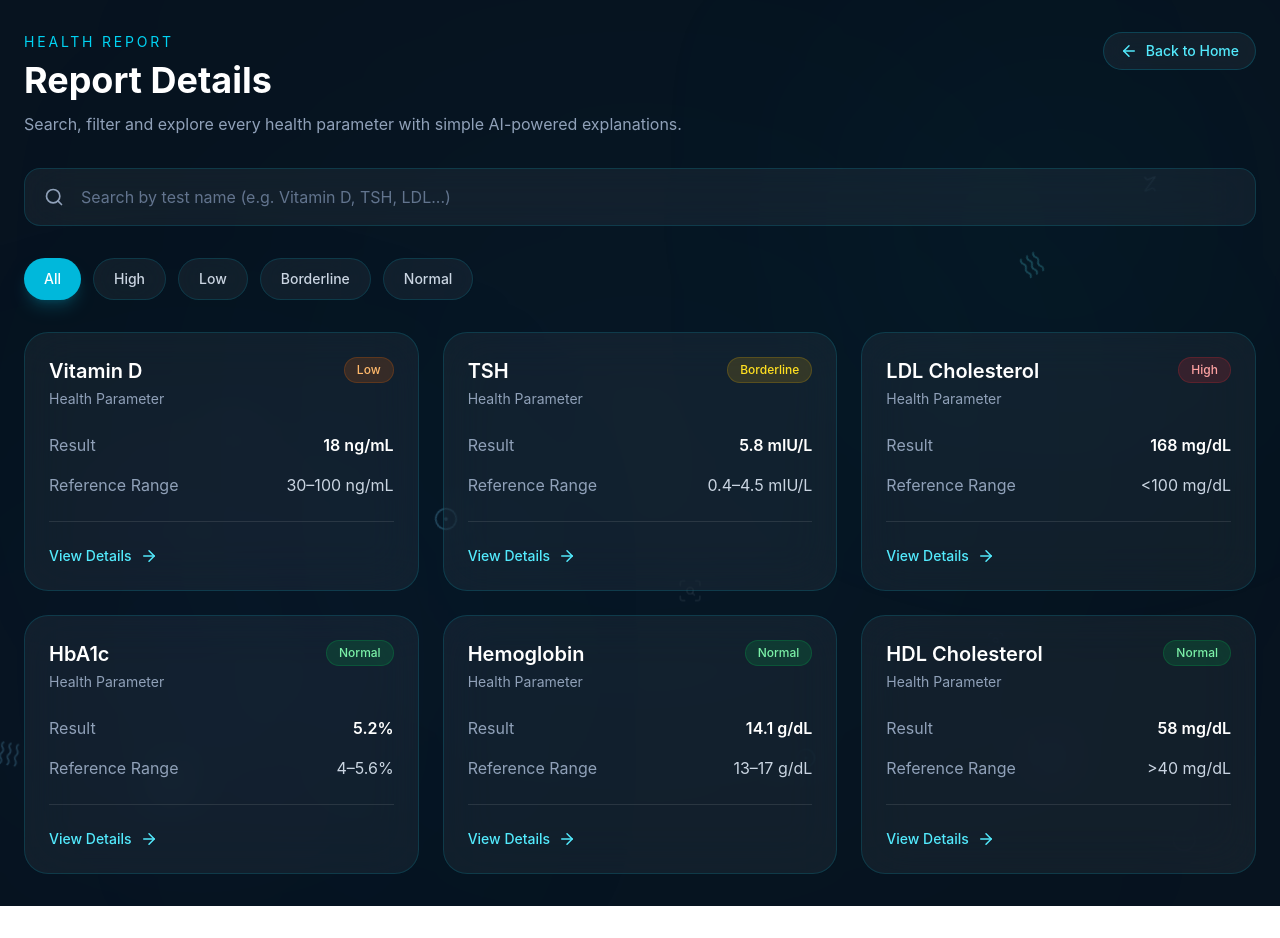
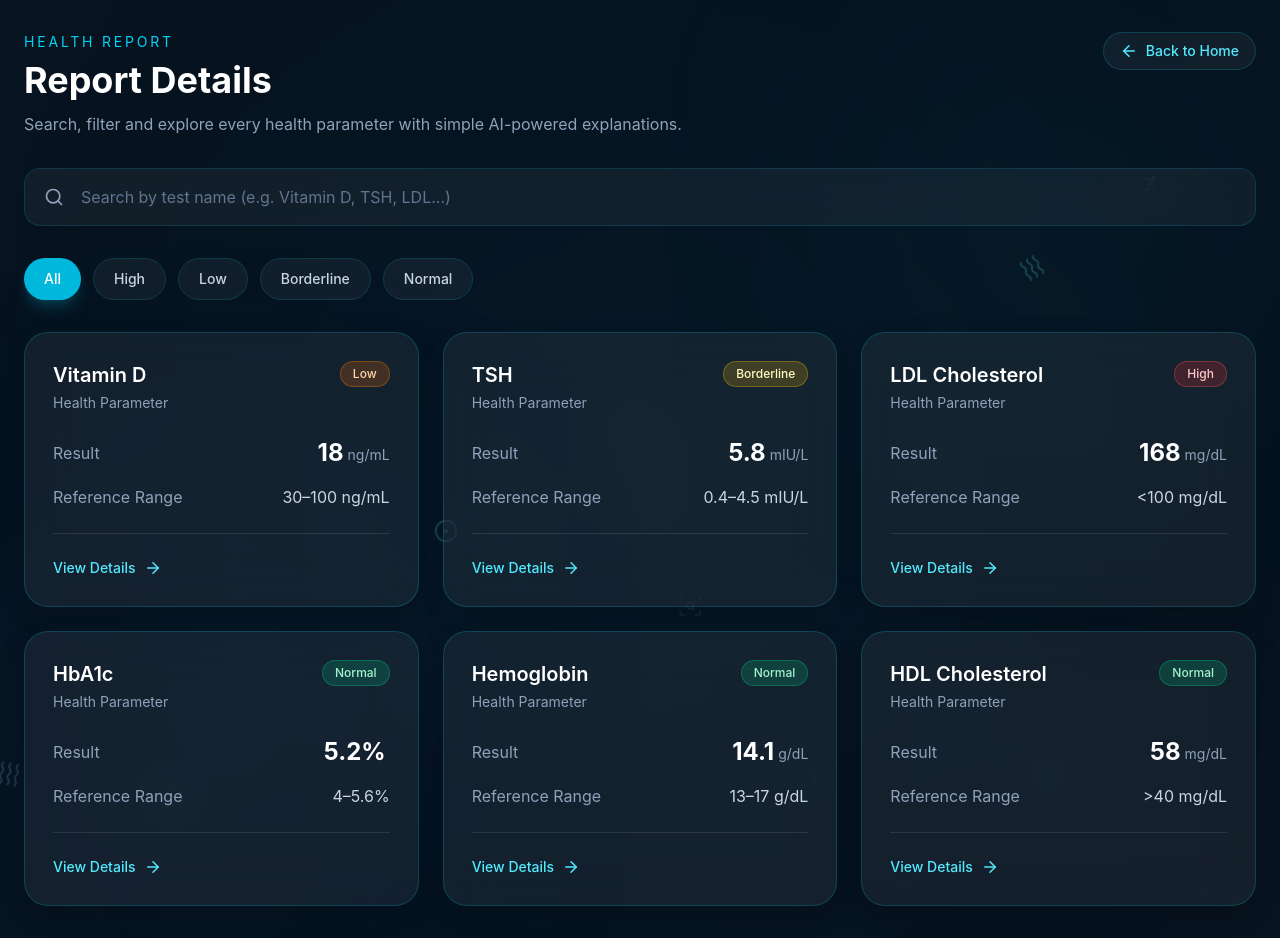
Before and after one commit to techieshruti/health-companion-ai, a React (Vite) app: page /report-details in a window 1280 px wide. Before the commit the page ends 906 px from the top, so only its background shows below. Built offline with nearby package versions, Linux system fonts and the light colour scheme.

Commit message:
add TestModal section in report details page

```diff
--- a/src/components/report/TestCard.jsx
+++ b/src/components/report/TestCard.jsx
@@ -2,48 +2,48 @@ import { ArrowRight } from "lucide-react";
 
 const statusStyles = {
   High: {
-    badge: "bg-red-500/15 text-red-300 border-red-500/20",
+    badge: "bg-red-500/20 border border-red-400/30 text-red-200",
   },
   Low: {
-    badge: "bg-orange-500/15 text-orange-300 border-orange-500/20",
+    badge: "bg-orange-500/20 border border-orange-400/30 text-orange-200",
   },
   Borderline: {
-    badge: "bg-yellow-500/15 text-yellow-300 border-yellow-500/20",
+    badge: "bg-yellow-500/20 border border-yellow-400/30 text-yellow-100",
   },
   Normal: {
-    badge: "bg-green-500/15 text-green-300 border-green-500/20",
+    badge: "bg-emerald-500/20 border border-emerald-400/30 text-emerald-200",
   },
 };
 
 function TestCard({ test, onViewDetails }) {
   const style = statusStyles[test.status] || statusStyles.Normal;
+  const [number, unit] = test.value.split(" ");
 
   return (
     <div
       className="
+group
 rounded-3xl
 border
-        border-cyan-400/15
-        bg-white/5
+border-cyan-400/20
+bg-white/[0.06]
 backdrop-blur-xl
-        p-6
+p-7
+shadow-[0_8px_24px_rgba(0,0,0,0.18)]
 transition-all
 duration-300
 hover:-translate-y-[2px]
-        hover:border-cyan-400/30
-        hover:shadow-[0_0_25px_rgba(34,211,238,0.12)]
+hover:border-cyan-400/40
+hover:bg-white/[0.08]
+hover:shadow-[0_12px_30px_rgba(34,211,238,0.10)]
 "
     >
       {/* Header */}
       <div className="flex items-start justify-between gap-4">
         <div>
-          <h3 className="text-xl font-semibold text-white">
-            {test.name}
-          </h3>
+          <h3 className="text-xl font-semibold text-white">{test.name}</h3>
 
-          <p className="mt-1 text-sm text-slate-400">
-            Health Parameter
-          </p>
+          <p className="mt-1 text-sm text-slate-400">Health Parameter</p>
         </div>
 
         <span
@@ -63,27 +63,21 @@ function TestCard({ test, onViewDetails }) {
 
       {/* Values */}
       <div className="mt-6 space-y-4">
+        <div className="flex items-center justify-between">
+          <span className="text-slate-400">Result</span>
 
-        <div className="flex items-center justify-between">
-          <span className="text-slate-400">
-            Result
-          </span>
+          <div className="flex items-end gap-1">
+            <span className="text-2xl font-bold text-white">{number}</span>
 
-          <span className="font-semibold text-white">
-            {test.value}
-          </span>
+            <span className="pb-1 text-sm text-slate-400">{unit}</span>
+          </div>
         </div>
 
         <div className="flex items-center justify-between">
-          <span className="text-slate-400">
-            Reference Range
-          </span>
+          <span className="text-slate-400">Reference Range</span>
 
-          <span className="text-slate-300">
-            {test.range}
-          </span>
+          <span className="text-slate-300">{test.range}</span>
         </div>
-
       </div>
 
       {/* Divider */}
@@ -91,24 +85,27 @@ function TestCard({ test, onViewDetails }) {
 
       {/* Button */}
       <button
-        onClick={() => onViewDetails(test)}
         className="
+    group
     flex
     items-center
     gap-2
     text-sm
     font-medium
+    text-cyan-300
     cursor-pointer
-          text-cyan-300
     transition-colors
-          hover:text-white
+    hover:text-cyan-100
 "
       >
         View Details
-
         <ArrowRight
           size={18}
-          className="transition-transform group-hover:translate-x-1"
+          className="
+        transition-transform
+        duration-300
+        group-hover:translate-x-1
+        "
         />
       </button>
     </div>
--- a/src/components/report/TestGrid.jsx
+++ b/src/components/report/TestGrid.jsx
@@ -1,19 +1,13 @@
 import TestCard from "./TestCard";
 
-function TestGrid({
-  tests,
-  searchTerm,
-  activeFilter,
-  onViewDetails,
-}) {
+function TestGrid({ tests, searchTerm, activeFilter, onViewDetails }) {
   const filteredTests = tests.filter((test) => {
     const matchesSearch = test.name
       .toLowerCase()
       .includes(searchTerm.toLowerCase());
 
     const matchesFilter =
-      activeFilter === "All" ||
-      test.status === activeFilter;
+      activeFilter === "All" || test.status === activeFilter;
 
     return matchesSearch && matchesFilter;
   });
@@ -21,9 +15,7 @@ function TestGrid({
   if (filteredTests.length === 0) {
     return (
       <div className="rounded-3xl border border-dashed border-cyan-400/20 bg-white/5 p-12 text-center backdrop-blur-xl">
-        <h3 className="text-xl font-semibold text-white">
-          No tests found
-        </h3>
+        <h3 className="text-xl font-semibold text-white">No tests found</h3>
 
         <p className="mt-3 text-slate-400">
           Try changing your search or filter.
@@ -34,12 +26,16 @@ function TestGrid({
 
   return (
     <div className="grid gap-6 sm:grid-cols-2 xl:grid-cols-3">
-      {filteredTests.map((test) => (
-        <TestCard
+      {filteredTests.map((test, index) => (
+        <div
           key={test.id}
-          test={test}
-          onViewDetails={onViewDetails}
-        />
+          className="report-card"
+          style={{
+            animationDelay: `${index * 80}ms`,
+          }}
+        >
+          <TestCard test={test} onViewDetails={onViewDetails} />
+        </div>
       ))}
     </div>
   );
--- a/src/index.css
+++ b/src/index.css
@@ -44,7 +44,7 @@
   will-change: transform;
 }
 
-
+/* Modal scrollbar */
 .modal-scrollbar {
   scrollbar-width:initial;
   scrollbar-color: #5b6472 transparent;
@@ -67,3 +67,20 @@
 .modal-scrollbar::-webkit-scrollbar-thumb:hover {
   background: #768192;
 }
+
+/* Report Card Fade Animation */
+@keyframes reportCardFade {
+  from {
+    opacity: 0;
+    transform: translateY(12px);
+  }
+
+  to {
+    opacity: 1;
+    transform: translateY(0);
+  }
+}
+
+.report-card {
+  animation: reportCardFade 1s ease-in-out;
+}
--- a/src/pages/ReportDetails.jsx
+++ b/src/pages/ReportDetails.jsx
@@ -1,4 +1,4 @@
-import { useState } from "react";
+import { useEffect, useState } from "react";
 import InfoCard from "../components/report/InfoCard";
 import ReportHeader from "../components/report/ReportHeader";
 import TestCard from "../components/report/TestCard";
@@ -9,6 +9,7 @@ import TestGrid from "../components/report/TestGrid";
 // import DoctorQuestionsCard from "../components/report/DoctorQuestionsCard";
 import BackgroundEffect from "../components/common/BackgroundEffect";
 import TestModal from "../components/report/TestModal";
+import { useSearchParams } from "react-router-dom";
 
 const tests = [
   {
@@ -57,8 +58,25 @@ const tests = [
 
 function ReportDetails() {
   const [searchTerm, setSearchTerm] = useState("");
-  const [activeFilter, setActiveFilter] = useState("All");
   const [selectedTest, setSelectedTest] = useState(null);
+  const [searchParams] = useSearchParams();
+  const filter = searchParams.get("filter");
+
+const [activeFilter, setActiveFilter] = useState("All");
+
+useEffect(() => {
+  const filter = searchParams.get("filter");
+
+  if (filter) {
+    setActiveFilter(
+      filter.charAt(0).toUpperCase() +
+        filter.slice(1).toLowerCase()
+    );
+  } else {
+    setActiveFilter("All");
+  }
+}, [searchParams]);
+
   return (
     <div className="relative min-h-screen bg-[#07131F]">
            <BackgroundEffect variant="report" />
```
Lines whose indentation alone changed are shown as unchanged.
